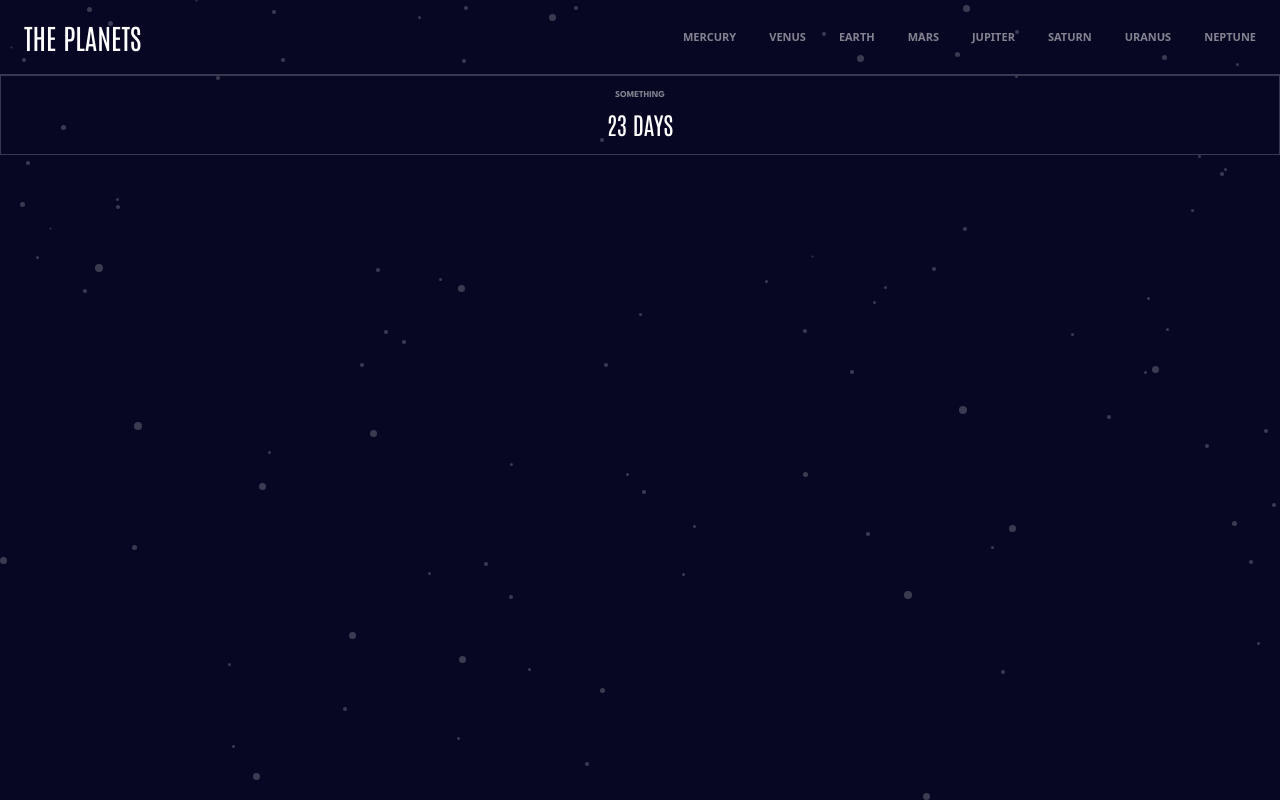
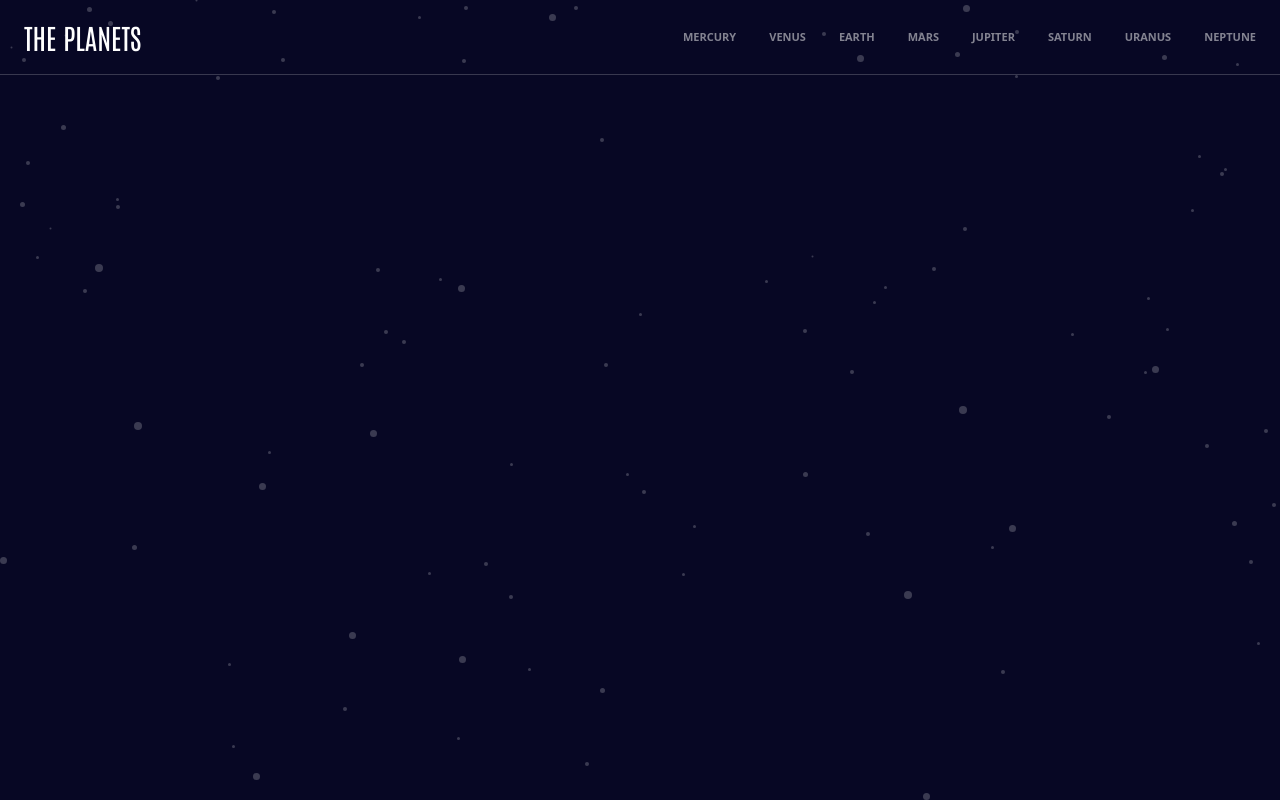
Before and after one commit to HamDean/planets-fact-app, a React (Vite) app: page / in a window 1280 px wide. Built offline with nearby package versions, Linux system fonts and the light colour scheme.

Commit message:
Set up routing

```diff
--- a/package.json
+++ b/package.json
@@ -11,7 +11,8 @@
   },
   "dependencies": {
     "react": "^18.2.0",
-    "react-dom": "^18.2.0"
+    "react-dom": "^18.2.0",
+    "react-router-dom": "^6.20.1"
   },
   "devDependencies": {
     "@types/react": "^18.2.37",
--- a/src/App.tsx
+++ /dev/null
@@ -1,12 +0,0 @@
-import NavBar from "./components/NavBar";
-import MercuryPage from "./pages/MercuryPage";
-
-const App = () => {
-  return (
-    <div>
-      <NavBar />
-      <MercuryPage />
-    </div>
-  );
-};
-export default App;
--- a/src/components/NavBar.tsx
+++ b/src/components/NavBar.tsx
@@ -1,6 +1,7 @@
 import { useState } from "react";
 import { styles, planets } from "../data/constants";
 import NavLinksMob from "./NavLinksMob";
+import { Link } from "react-router-dom";
 
 const NavBar = () => {
   const [isOpen, setOpen] = useState(false);
@@ -16,12 +17,7 @@ const NavBar = () => {
         >
           {planets.map((planet, i) => (
             <li key={i}>
-              <a
-                href="#"
-                className="cursor-pointer md:hover:text-white transition-all"
-              >
-                {planet}
-              </a>
+              <Link to={"mercury/" + planet}>{planet}</Link>
             </li>
           ))}
         </ul>
--- a/src/main.tsx
+++ b/src/main.tsx
@@ -1,10 +1,11 @@
-import React from 'react'
-import ReactDOM from 'react-dom/client'
-import App from './App.tsx'
-import './index.css'
+import React from "react";
+import ReactDOM from "react-dom/client";
+import { RouterProvider } from "react-router-dom";
+import "./index.css";
+import router from "./routes";
 
-ReactDOM.createRoot(document.getElementById('root')!).render(
+ReactDOM.createRoot(document.getElementById("root")!).render(
   <React.StrictMode>
-    <App />
-  </React.StrictMode>,
-)
+    <RouterProvider router={router} />
+  </React.StrictMode>
+);
--- /dev/null
+++ b/src/pages/Layout.tsx
@@ -0,0 +1,12 @@
+import { Outlet } from "react-router-dom";
+import NavBar from "../components/NavBar";
+
+const Layout = () => {
+  return (
+    <>
+      <NavBar />
+      <Outlet />
+    </>
+  );
+};
+export default Layout;
--- /dev/null
+++ b/src/routes.tsx
@@ -0,0 +1,13 @@
+import { createBrowserRouter } from "react-router-dom";
+import Layout from "./pages/Layout";
+import MercuryPage from "./pages/MercuryPage";
+
+const router = createBrowserRouter([
+  {
+    path: "/",
+    element: <Layout />,
+    children: [{ path: "mercury/:id", element: <MercuryPage /> }],
+  },
+]);
+
+export default router;
```
Also changed, not shown: 1 other file (tests, documents, lock files or other folders).
